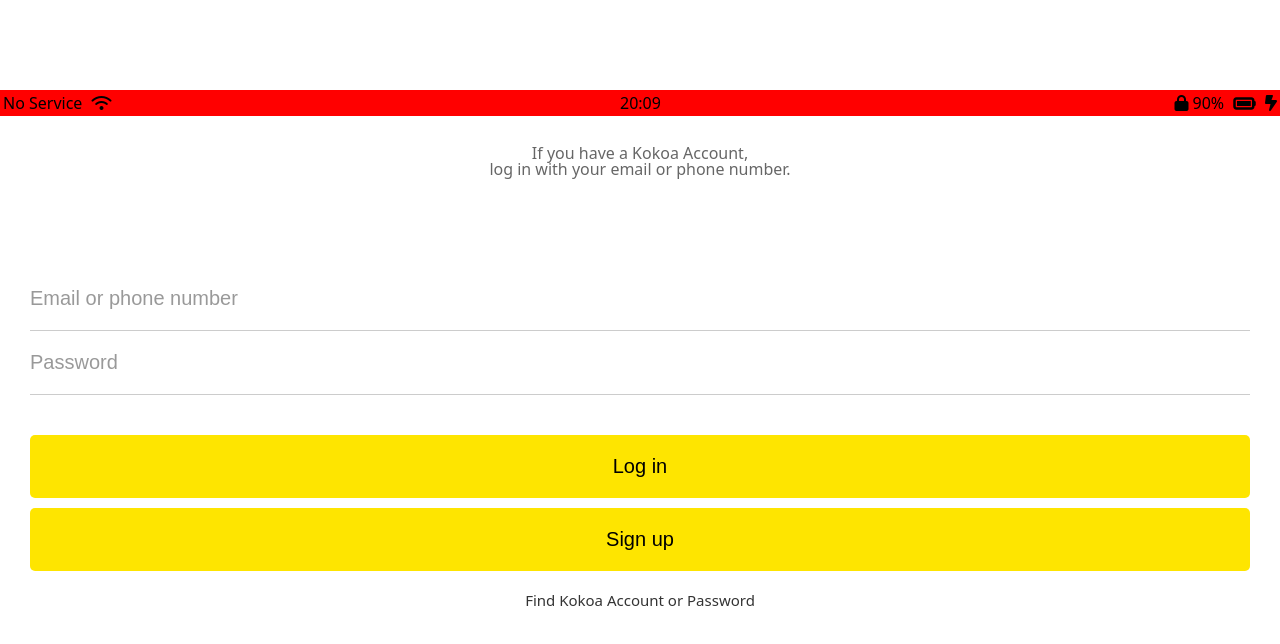
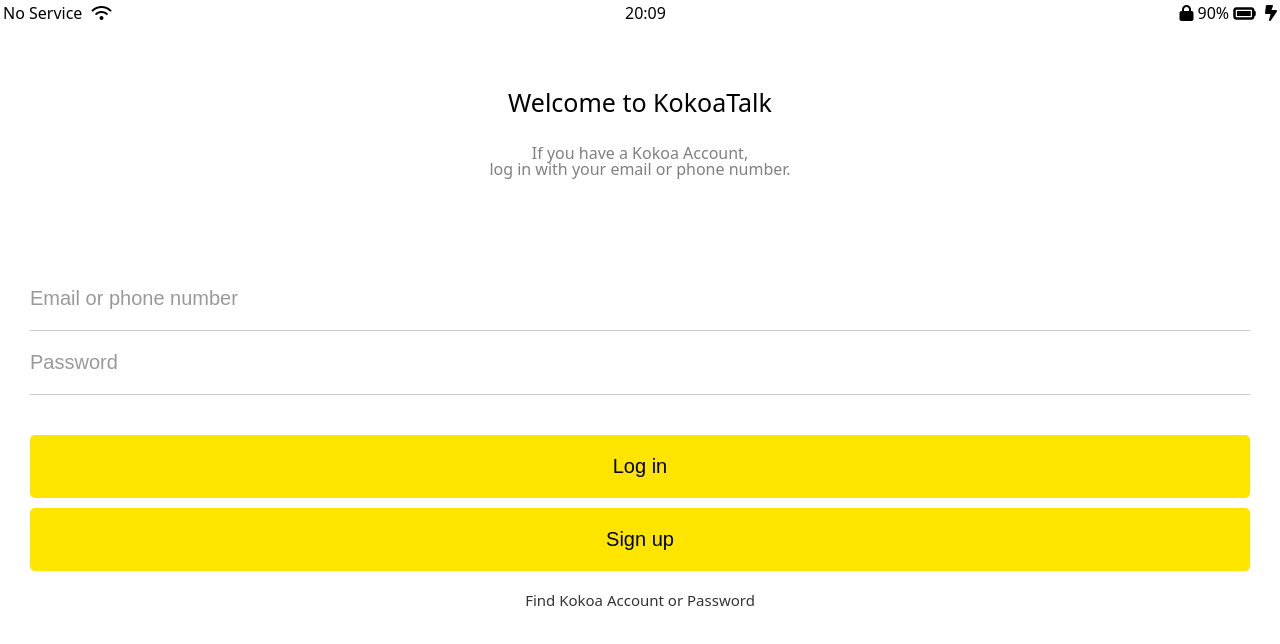
Before and after one commit to MWC90/kokoa-clone, a plain HTML site: page index.html in a window 1280 px wide. Shown: the top 644 px of the page. Drawn offline with Linux system fonts and the light colour scheme.

Commit message:
problem solved, clean

```diff
--- a/css/components/nav-bar.css
+++ b/css/components/nav-bar.css
@@ -15,11 +15,6 @@
 .nav__link{
     color: #2e363e;
     position: relative;
-}
-.status-bar{
-    position: fixed;
-    width: 100%;
-    box-sizing: border-box;
 }
 .nav__notification{
     background-color: red;
--- a/css/components/status-bar.css
+++ b/css/components/status-bar.css
@@ -2,11 +2,40 @@
     display: flex; /* 한 줄에 */
     justify-content: space-between; /* 화면에 맞춰 띄워놓음. 각 요소의 크기에 영향을 받음 */
     padding: 5px 3px;
-    background-color: red;
+    background-color: white;
+
+    position: fixed;
+    width: 100%;
+    box-sizing: border-box;
 }
-.status-bar:first-child span{
+.status-bar__column:first-child span{
     margin-right: 5px;
 }
 .status-bar__column .fa-battery-full{
     margin-right: 5px;
 }
+
+
+/* ======================teacher's code======================== */
+/* .status-bar {
+  display: flex;
+  justify-content: center;
+}
+.status-bar__column {
+  width: 33%;
+}
+.status-bar__column:first-child span {
+  margin-right: 5px;
+}
+.status-bar__column:nth-child(2) {
+  display: flex;
+  justify-content: center;
+}
+.status-bar__column:last-child {
+  display: flex;
+  justify-content: flex-end;
+  align-items: center;
+}
+.status-bar__column .fa-battery-full {
+  margin: 0px 5px;
+} */
--- a/css/screens/login.css
+++ b/css/screens/login.css
@@ -1,5 +1,5 @@
 .welcome-header{
-    margin: 90px 0px;
+    padding: 90px 0px;
     text-align: center;
     display: flex;
     flex-direction: column;
@@ -12,8 +12,8 @@
 }
 .welcome-header__text{
     width: 70%;
-    opacity: 0.6; /* 투명도 조절. 회색으로 바꾸는거랑 유사 */
-    /* color: gray; */
+    /* opacity: 0.6; 투명도 조절. 회색으로 바꾸는거랑 유사 */
+    color: gray;
 }
 #login-form{
     display: flex;
--- a/css/styles.css
+++ b/css/styles.css
@@ -7,8 +7,8 @@
 
 /* components */
 @import "components/status-bar.css";
+@import "components/screen-header.css";
 @import "components/nav-bar.css";
-@import "components/screen-header.css";
 
 /* screens */
 @import "screens/login.css";
@@ -17,5 +17,5 @@
 body{
     /* font-family는 그냥 글꼴 바꾸는거. 아무거나 골라 */
     font-family: system-ui, -apple-system, BlinkMacSystemFont, 'Segoe UI', Roboto, Oxygen, Ubuntu, Cantarell, 'Open Sans', 'Helvetica Neue', sans-serif;
-    height: 1000vh;
+    height: 200vh;
 }
```
